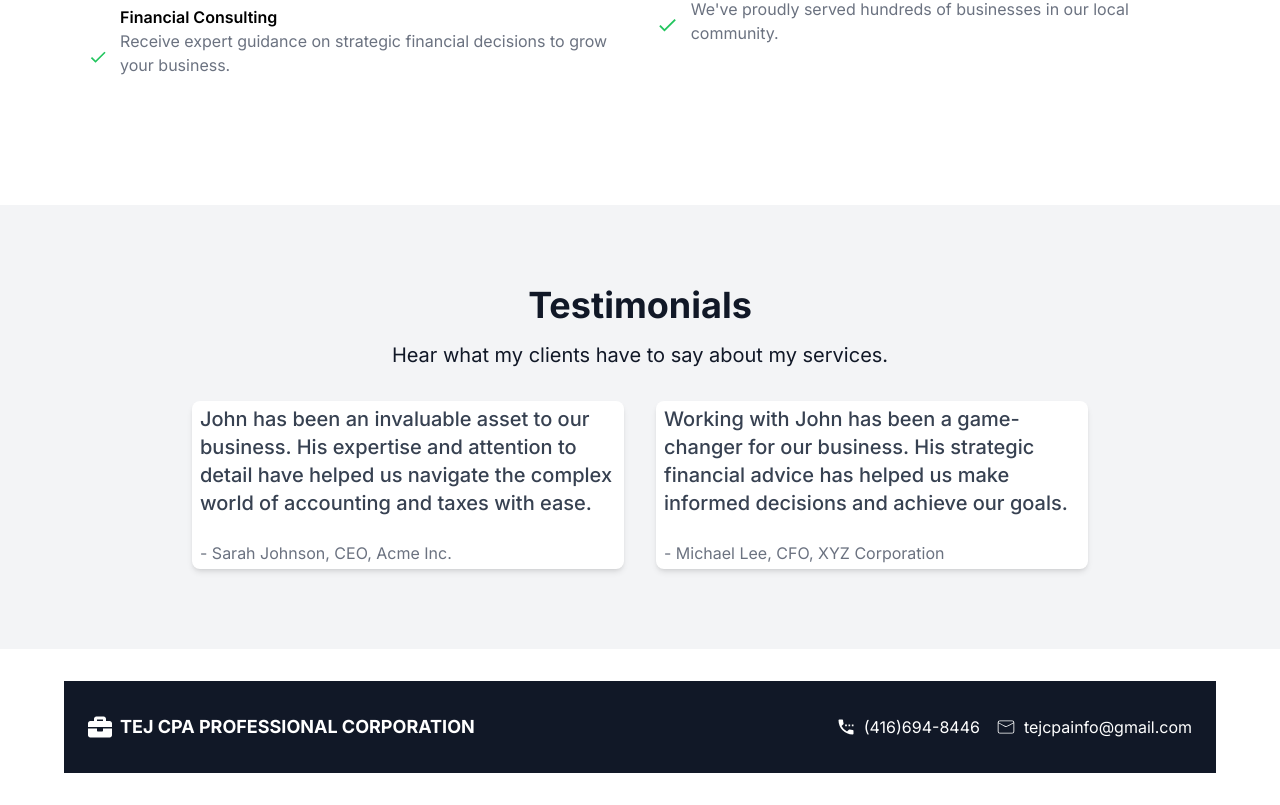
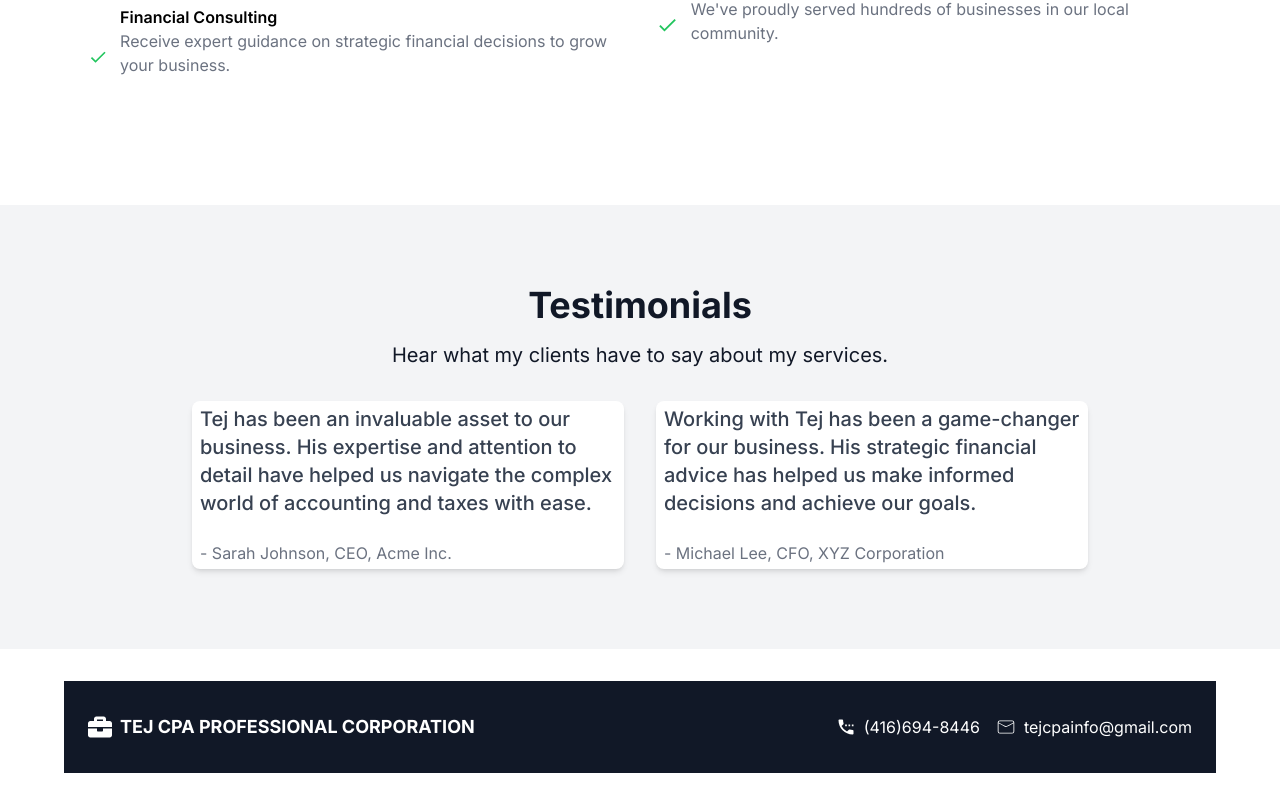
Before and after one commit to kpaccess/tejcpa, a Next.js app: page / in a window 1280 px wide. Shown: the part 1552-2357 px from the top of the page. Built offline with nearby package versions, Linux system fonts and the light colour scheme.

Commit message:
updated testimonials

```diff
--- a/components/testimonials.tsx
+++ b/components/testimonials.tsx
@@ -17,7 +17,7 @@ const Testimonials = () => {
           <Card>
             <div>
               <blockquote className="text-lg md:text-xl font-medium leading-relaxed text-gray-700 px-2 py-1">
-                John has been an invaluable asset to our business. His expertise
+                Tej has been an invaluable asset to our business. His expertise
                 and attention to detail have helped us navigate the complex
                 world of accounting and taxes with ease.
               </blockquote>
@@ -29,7 +29,7 @@ const Testimonials = () => {
           <Card>
             <div>
               <blockquote className="text-lg md:text-xl font-medium leading-relaxed text-gray-700 px-2 py-1">
-                Working with John has been a game-changer for our business. His
+                Working with Tej has been a game-changer for our business. His
                 strategic financial advice has helped us make informed decisions
                 and achieve our goals.
               </blockquote>
```
